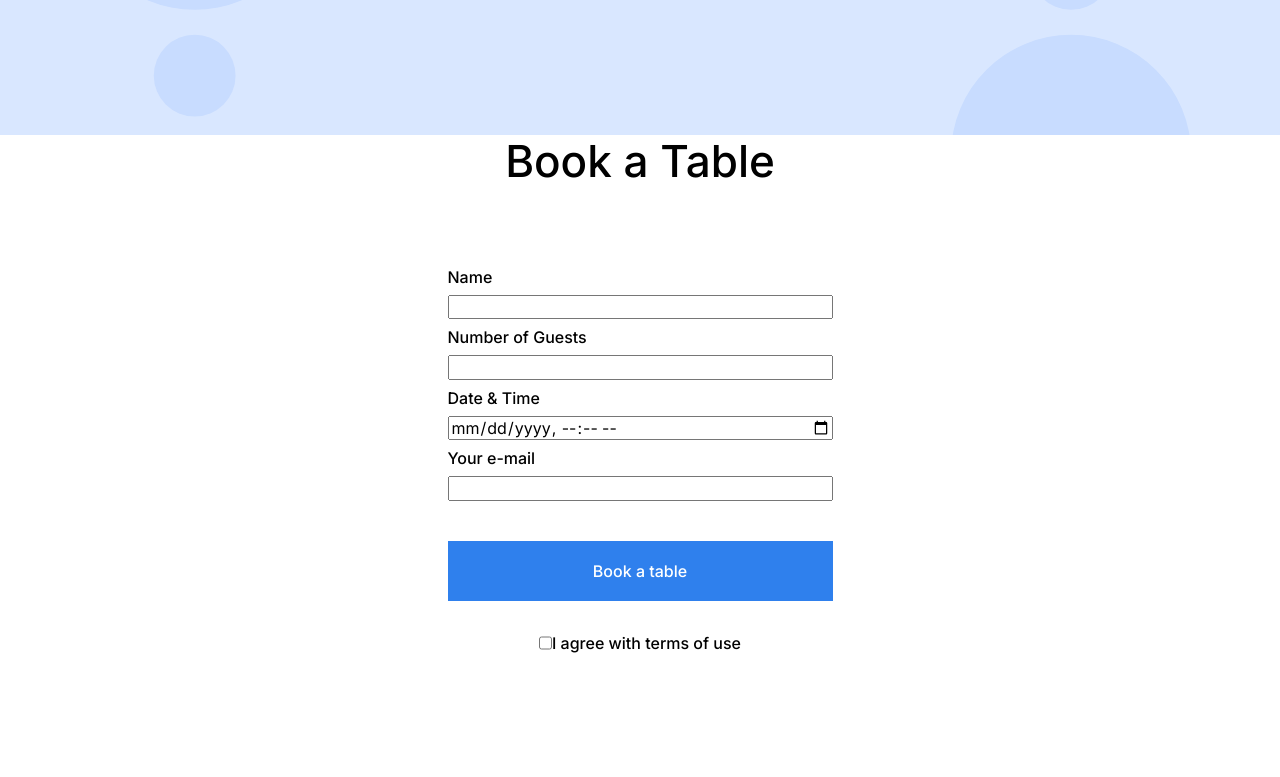
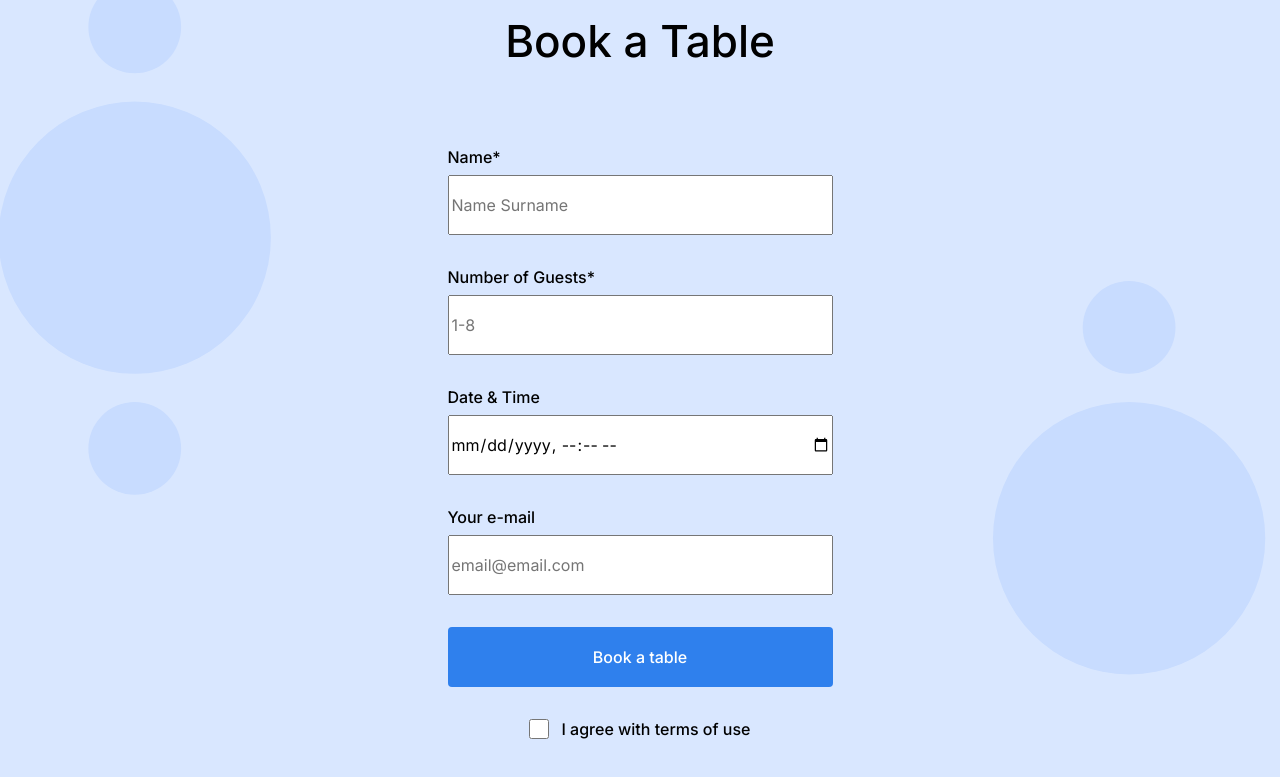
Before and after one commit to lyzettexo/se_project_coffeeshop, a plain HTML site: page index.html in a window 1280 px wide. Shown: the part 1861-2638 px from the top of the page. Before the commit the page ends 2522 px from the top, so only its background shows below. Drawn offline with Linux system fonts and the light colour scheme.

Commit message:
form completed

```diff
--- a/index.html
+++ b/index.html
@@ -102,18 +102,23 @@
             </div>
           </div>
         </section>
-        <section class="reservation" id="reservation"></section>
+        <section class="reservation" id="reservation">
           <h2 class="reservation__title">Book a Table</h2>
 
           <form action="" class="reservation__form form">
             <fieldset class="form__fieldset">
               <label for="" class="form__label">
-              Name <input type="text" class="form__input" />
+                Name*
+                <input
+                  type="text"
+                  class="form__input"
+                  placeholder="Name Surname"
+                />
               </label>
 
               <label for="" class="form__label">
-              Number of Guests
-              <input type="number" class="form__input" />
+                Number of Guests*
+                <input type="number" class="form__input" placeholder="1-8" />
               </label>
               <label for="" class="form__label">
                 Date & Time
@@ -122,7 +127,11 @@
 
               <label for="" class="form__label">
                 Your e-mail
-              <input type="email" class="form__input" />
+                <input
+                  type="email"
+                  class="form__input"
+                  placeholder="email@email.com"
+                />
               </label>
             </fieldset>
             <button class="form__button">Book a table</button>
@@ -132,7 +141,7 @@
               I agree with terms of use
             </label>
           </form>
-
+        </section>
         <section class="menu" id="menu"></section>
         <section class="about" id="about"></section>
       </main>
--- a/pages/index.css
+++ b/pages/index.css
@@ -158,8 +158,8 @@
   background-image: url(../images/background_reservation.svg);
   background-color: #d9e7ff;
   background-repeat: no-repeat;
+  background-size: cover;
   background-position: center;
-  background-size: cover;
 }
 
 .reservation__title {
@@ -200,6 +200,8 @@
   width: 100%;
   box-sizing: border-box;
   margin-top: 8px;
+  height: 60px;
+  margin-bottom: 32px;
 }
 
 .form__button {
@@ -207,17 +209,28 @@
   border: none;
   padding: 0;
   margin-bottom: 32px;
-  font-family: Inter;
+  font-family: "Inter";
   font-weight: 500;
   font-size: 16px;
   line-height: 20px;
   background-color: #2f80ed;
   color: #ffffff;
   height: 60px;
-  margin-top: 32px;
+  border-radius: 4px;
+}
+
+.form__button:hover {
+  opacity: 0.7;
+  transition: opacity 0.3 ease;
 }
 
 .form__label_type_checkbox {
   display: flex;
   justify-content: center;
+  gap: 12px;
 }
+
+.form__checkbox {
+  height: 20px;
+  width: 20px;
+}
```
Lines whose indentation alone changed are shown as unchanged.
